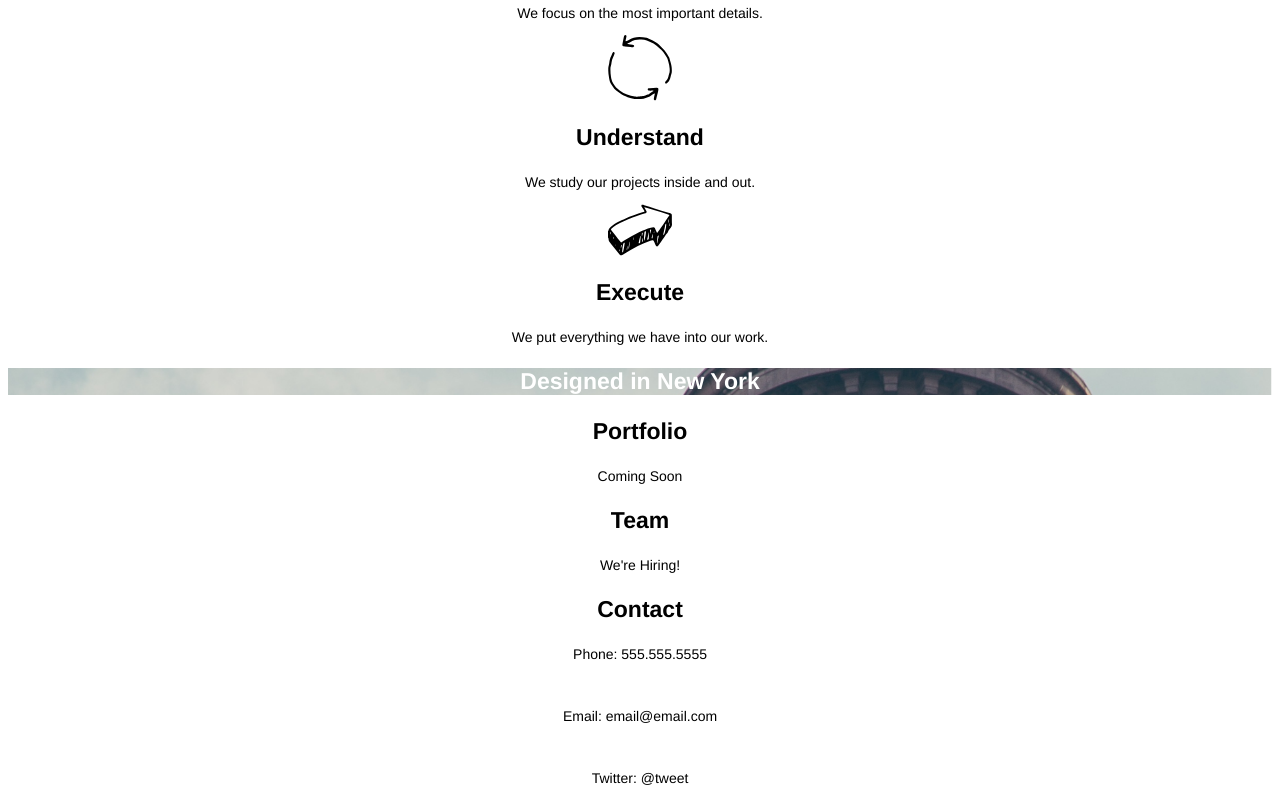
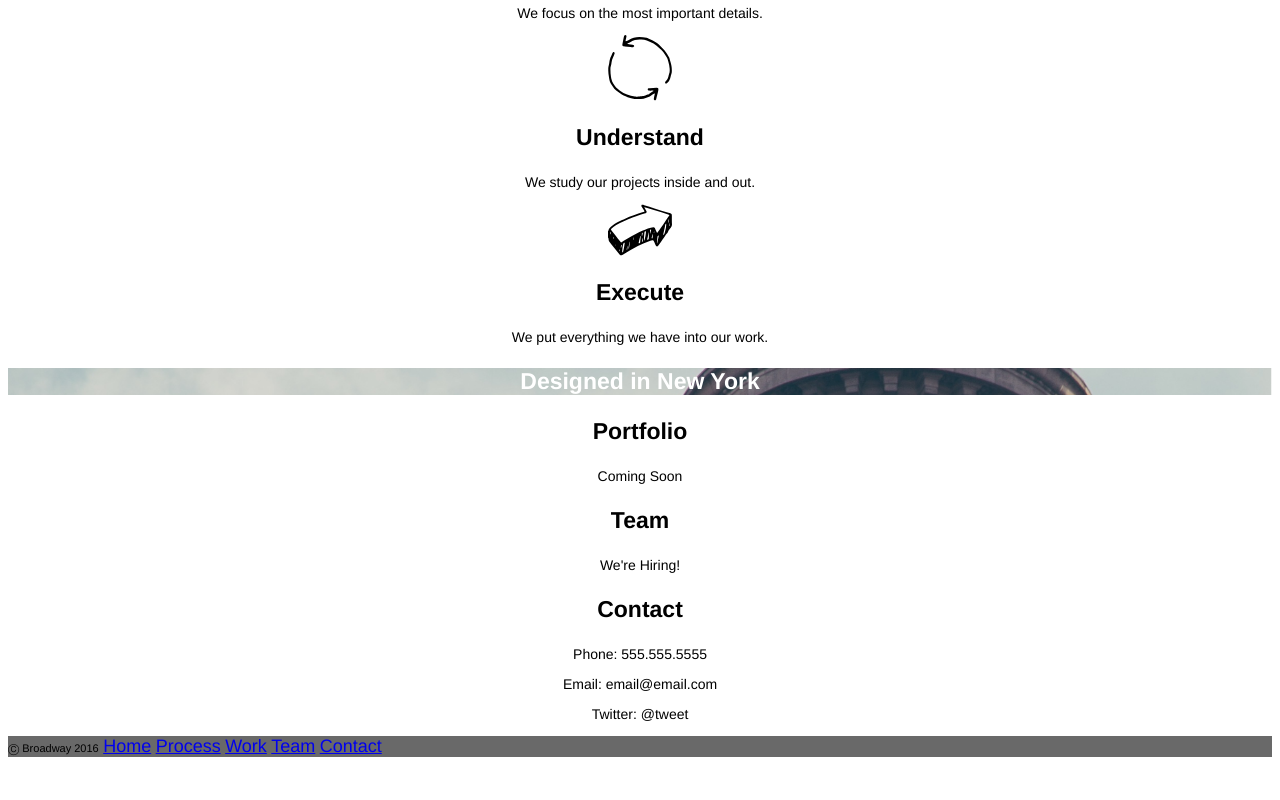
Before and after one commit to kamalcon/broadway, a plain HTML site: page index.html in a window 1280 px wide. Shown: the part 433-1233 px from the top of the page. After the commit the page ends 1198 px from the top, so only its background shows below. Drawn offline with Linux system fonts and the light colour scheme.

Commit message:
finished

```diff
--- a/index.html
+++ b/index.html
@@ -40,11 +40,17 @@
 		</div>
 		<div id="contact">
 			<h3>Contact</h3>
-			<p>Phone: 555.555.5555</p><br>
-			<p>Email: email@email.com</p><br>
+			<p>Phone: 555.555.5555</p>
+			<p>Email: email@email.com</p>
 			<p>Twitter: @tweet</p>
 		</div>
 		<div id="footer">
+			<p>Ⓒ Broadway 2016</p>
+			<a href="index.html">Home</a>
+			<a href="#process">Process</a>
+			<a href="#work">Work</a>
+  		<a href="#team">Team</a>
+			<a href="#contact">Contact</a>
 		</div>
   </body>
 </html>
--- a/resources/css/stylesheet.css
+++ b/resources/css/stylesheet.css
@@ -9,8 +9,11 @@ body {
 	color: white;
 }
 
+nav a {
+	display: block;
+}
+
 a {
-	display: block;
 	font-size: 18px;
 }
 
@@ -33,3 +36,13 @@ h3 {
 p {
 	font-size: 14px;
 }
+
+#footer {
+	background-color: dimgray;
+	text-align: left;
+}
+
+#footer p {
+	font-size: 11px;
+	display: inline;
+}
```
